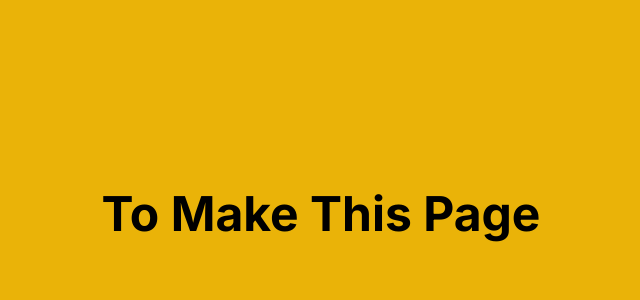
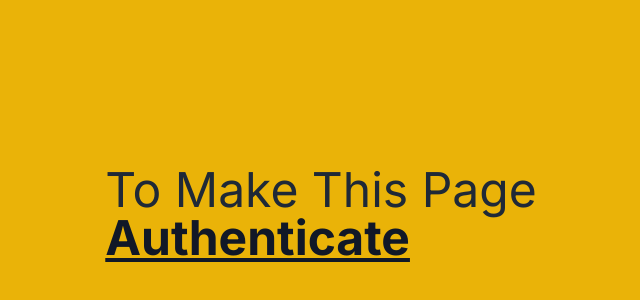
Before and after one commit to Admiral-Simo/hotel-reservation-frontend, a Next.js app: page / in a window 1280 px wide. Shown: the part 186-486 px from the top of the page, without its empty margins (319-959 px from the left). Built offline with nearby package versions, Linux system fonts and the light colour scheme.

Commit message:
make a link for auth redirection

```diff
--- a/src/app/page.tsx
+++ b/src/app/page.tsx
@@ -1,7 +1,17 @@
+import Link from "next/link";
+
 export default function Home() {
   return (
     <div className="min-h-screen bg-yellow-500 text-black flex justify-center items-center">
-      <h1 className="font-bold text-5xl">To Make This Page</h1>
+      <div>
+        <h1 className="text-5xl text-gray-800">To Make This Page</h1>
+        <Link
+          className="font-bold text-5xl underline text-gray-900"
+          href="/auth/signin"
+        >
+          Authenticate
+        </Link>
+      </div>
     </div>
   );
 }
```
